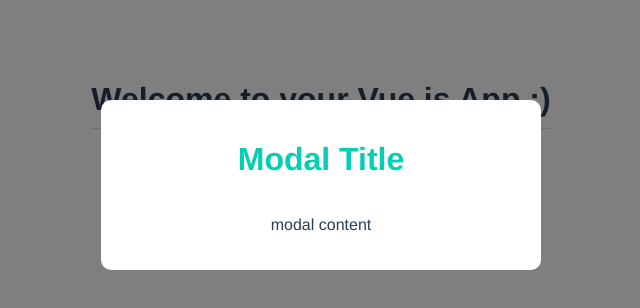
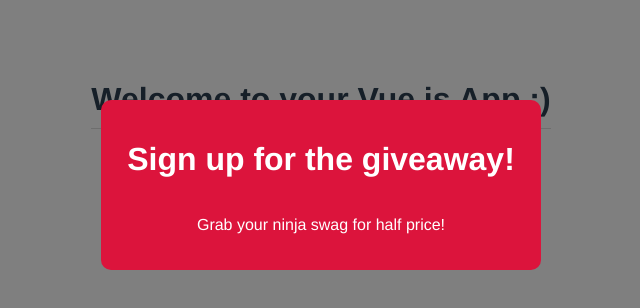
Before and after one commit to aydinuslu/VueProjects, a Vue app: page / in a window 1280 px wide. Shown: the top 308 px of the page, without its empty margins (319-959 px from the left). Built offline with nearby package versions, Linux system fonts and the light colour scheme.

Commit message:
video #5 modal project - props

```diff
--- a/src/App.vue
+++ b/src/App.vue
@@ -1,6 +1,6 @@
 <template>
   <h1>{{title}}</h1>
-  <Modal />
+  <Modal :header="header" :text="text" theme="sale"/>
 </template>
 
 <script>
@@ -13,7 +13,9 @@ export default {
   },
   data() {
     return {
-      title: 'Welcome to your Vue.js App :)'
+      title: 'Welcome to your Vue.js App :)',
+      header: 'Sign up for the giveaway!',
+      text: 'Grab your ninja swag for half price!'
     }
   }
 }
--- a/src/components/Modal.vue
+++ b/src/components/Modal.vue
@@ -1,13 +1,16 @@
 <template>
     <div class="backdrop">
-        <div class="modal">
-            <h1>Modal Title</h1>
-            <p>modal content</p>
+        <div class="modal" :class="{ sale: theme === 'sale'}">
+            <h1>{{ header }}</h1>
+            <p>{{ text }}</p>
         </div>
     </div>
 </template>
 
 <script>
+export default {
+    props: ['header', 'text', 'theme']
+}
 </script>
 
 <style>
@@ -33,4 +36,11 @@
     .modal p {
         font-style: normal;
     }
+    .modal.sale {
+        background: crimson;
+        color: white;
+    }
+    .modal.sale h1 {
+        color: white;
+    }
 </style>
```
Also changed, not shown: src/assets/Screenshot6.png (added), 1 other file (tests, documents, lock files or other folders).
